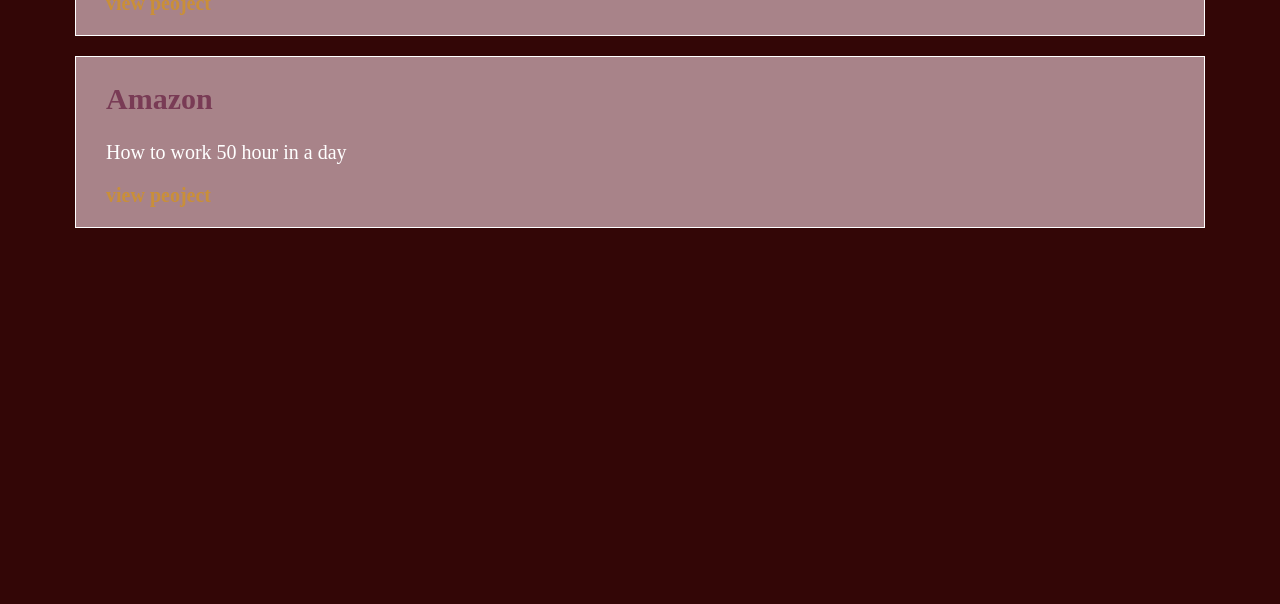
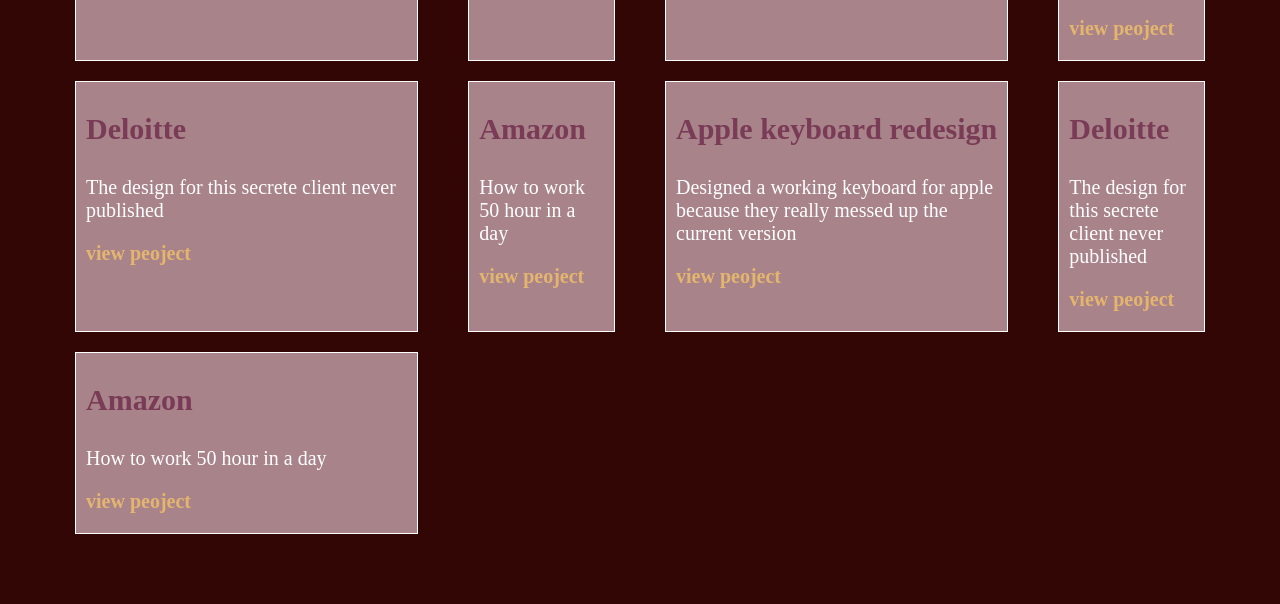
Before and after one commit to yuanyuanhu96/week-04, a plain HTML site: page index.html in a window 1280 px wide. Shown: the part 631-1235 px from the top of the page. Before the commit the page ends 909 px from the top, so only its background shows below. Drawn offline with Linux system fonts and the light colour scheme.

```diff
--- a/asset/css/style.css
+++ b/asset/css/style.css
@@ -1,6 +1,5 @@
 html,
-body
-{
+body {
     margin: 0;
     padding: 0;
 }
@@ -26,6 +25,15 @@ cursor: not-allowed;
     color: rgb(188, 143, 143);
 }
 
+/* Projects Section */
+.projects {
+    display: grid;
+    /* grid-template-columns: 300px 2fr 1fr; */
+    /* grid-template-columns: repeat(4, 1fr); */
+    grid-template-columns: repeat(2, 2fr 1fr);
+
+}
+
 .project {
     /* border: 1px solid rgb(255, 255, 255); */
     border-top: 1px solid rgb(255, 255, 255);
@@ -37,7 +45,9 @@ margin-bottom: 20px;
     margin-left: 25px;
     margin-right: 25px;
 
-padding-left: 30px;
+    padding-left: 10px;
+    padding-right: 10px;
+
     /* border-top-width: 1px;
     border-top-style: solid;
     border-top-color: rgb(255, 255, 255);
@@ -67,7 +77,7 @@ padding-left: 30px;
 }
 
 .project a {
-    color: rgb(201, 143, 57);
+    color: rgb(228, 181, 111);
     font-weight: bold;
     text-decoration: none;
 }
--- a/index.html
+++ b/index.html
@@ -12,6 +12,7 @@
     </header>
     <main>
         <h2 class="section-title">Recent Projects</h2>
+<section class="projects">
 
       <article class="project">
           <h1 class="project-title">Apple keyboard redesign</h1>
@@ -31,6 +32,45 @@
 
           <p><a href="apple-keyboard.html">view peoject</a></p>
       </article>
+      <article class="project">
+          <h1 class="project-title">Apple keyboard redesign</h1>
+          <p>Designed a working keyboard for apple because they really messed up the current version</p>
+
+          <p><a href="apple-keyboard.html">view peoject</a></p>
+      </article>
+      <article class="project">
+          <h1 class="project-title">Deloitte</h1>
+          <p>The design for this secrete client never published</p>
+
+          <p><a href="apple-keyboard.html">view peoject</a></p>
+      </article>
+      <article class="project">
+          <h1 class="project-title">Amazon</h1>
+          <p>How to work 50 hour in a day</p>
+
+          <p><a href="apple-keyboard.html">view peoject</a></p>
+      </article>
+      <article class="project">
+          <h1 class="project-title">Apple keyboard redesign</h1>
+          <p>Designed a working keyboard for apple because they really messed up the current version</p>
+
+          <p><a href="apple-keyboard.html">view peoject</a></p>
+      </article>
+      <article class="project">
+          <h1 class="project-title">Deloitte</h1>
+          <p>The design for this secrete client never published</p>
+
+          <p><a href="apple-keyboard.html">view peoject</a></p>
+      </article>
+      <article class="project">
+          <h1 class="project-title">Amazon</h1>
+          <p>How to work 50 hour in a day</p>
+
+          <p><a href="apple-keyboard.html">view peoject</a></p>
+      </article>
+
+</section>
+
     </main>
 </body>
 </html>
```
Also changed, not shown: notes.txt. Lines whose indentation alone changed are shown as unchanged.
